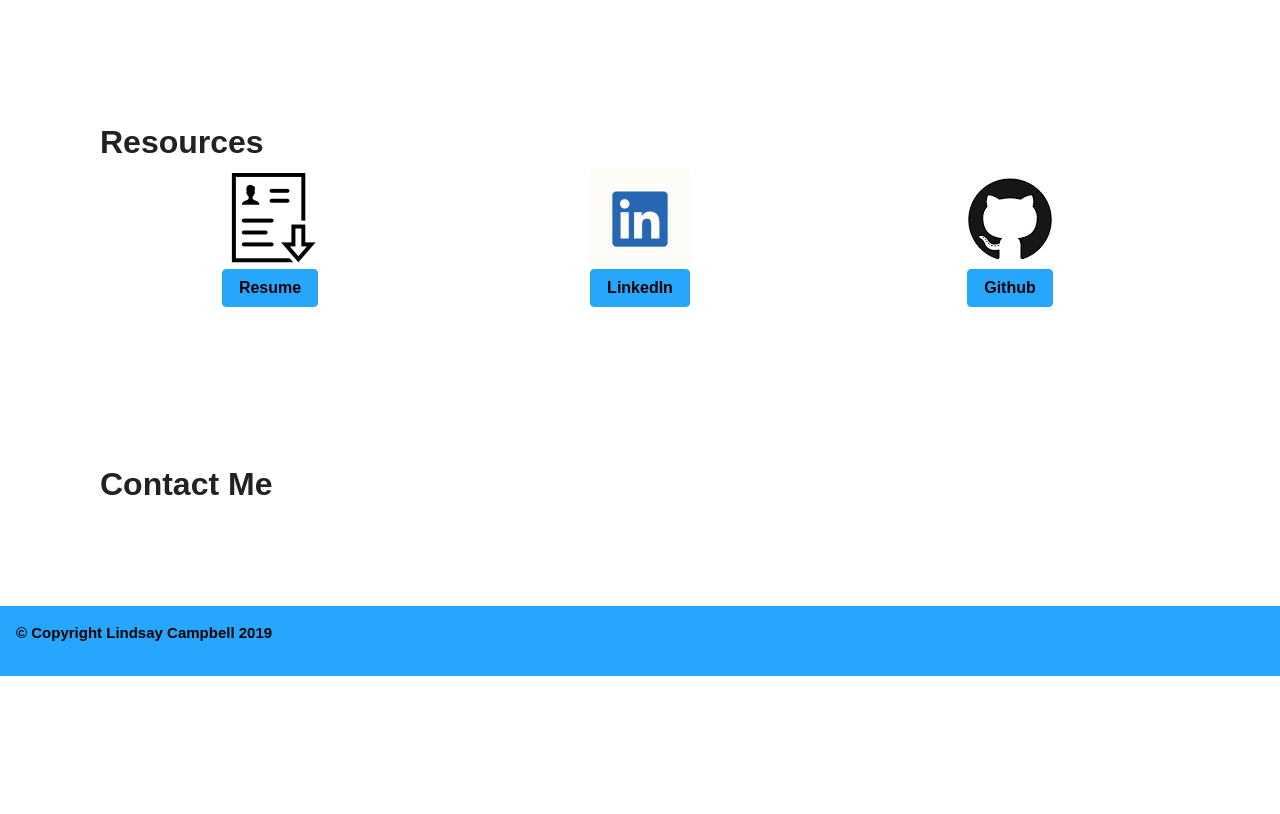
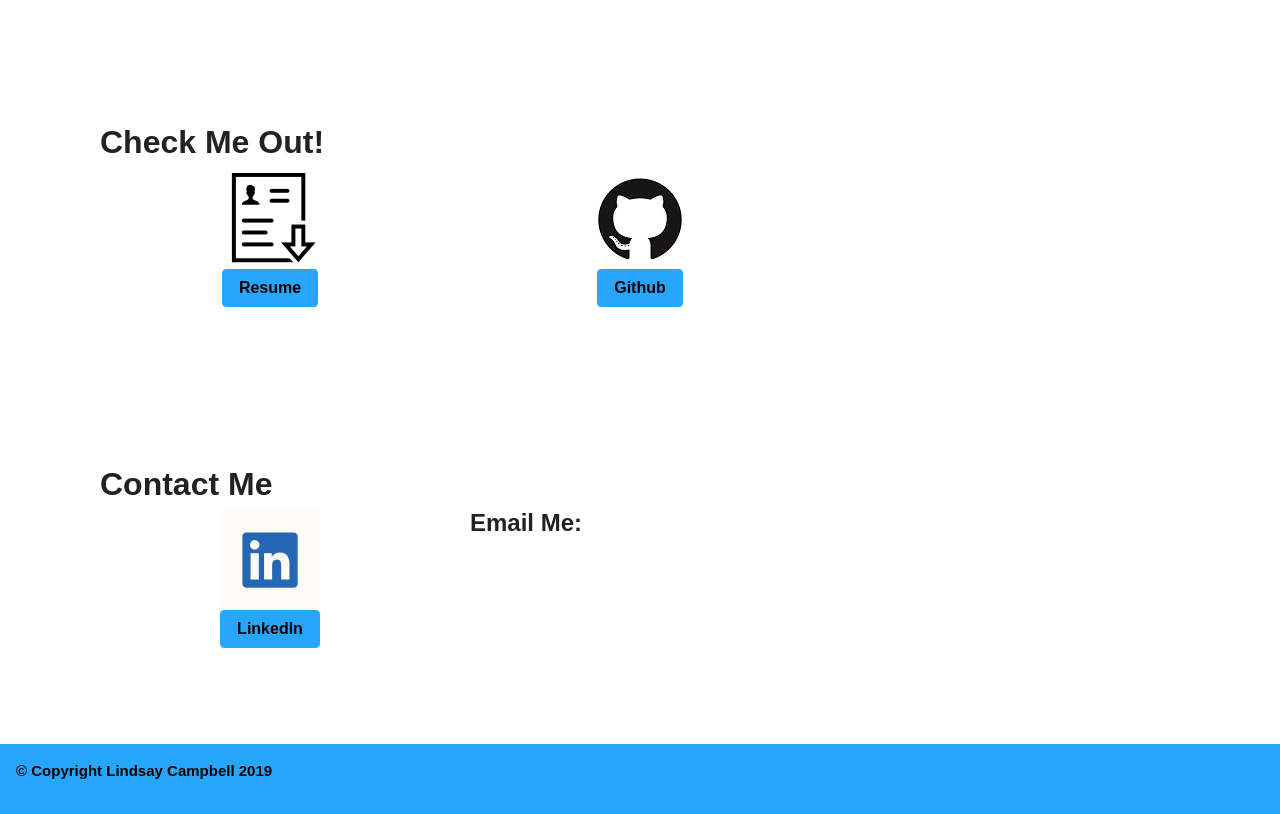
Before and after one commit to Lindca/Lindca.github.io, a React (Create React App) app: page / in a window 1280 px wide. Shown: the part 2400-3214 px from the top of the page. Before the commit the page ends 3076 px from the top, so only its background shows below. Built offline with nearby package versions, Linux system fonts and the light colour scheme; a web font is replaced by a local one.

Commit message:
adding links views

```diff
--- a/src/pages/Home.js
+++ b/src/pages/Home.js
@@ -204,17 +204,13 @@ class Home extends React.Component {
               <div className="links">
                 <Row>
                   <Col size="sm-12">
-                    <h2>Resources</h2>
+                    <h2>Check Me Out!</h2>
                   </Col>
                 </Row>
                 <Row>
                   <Col size="sm-4">
                     <img className="displayed" alt="" src="./images/resume.png" />
                     <Button className="displayed"><a target="_blank" href="https://docs.google.com/document/d/1yn1RRyRrK9FV0LVe3mS1tK8jOs4URB-kb7LtA4KA1Xc/edit?usp=sharing">Resume</a></Button>
-                  </Col>
-                  <Col size="sm-4">
-                    <img className="displayed" alt="" src="./images/linkedin.png" />
-                    <Button className="displayed"><a target="_blank" href="https://www.linkedin.com/in/lindsay-campbell-06517417b/">LinkedIn</a></Button>
                   </Col>
                   <Col size="sm-4">
                     <img className="displayed" alt="" src="./images/github.jpg" />
@@ -226,7 +222,20 @@ class Home extends React.Component {
           </Jumbotron>
           <Jumbotron fluid>
             <Container fluid>
-              <h2>Contact Me</h2>
+            <Row>
+                  <Col size="sm-12">
+                    <h2>Contact Me</h2>
+                  </Col>
+                </Row>
+                <Row>
+                  <Col size="sm-4">
+                    <img className="displayed" alt="" src="./images/linkedin.png" />
+                    <Button className="displayed"><a target="_blank" href="https://www.linkedin.com/in/lindsay-campbell-06517417b/">LinkedIn</a></Button>
+                  </Col>
+                  <Col size="sm-4">
+                      <h4>Email Me: </h4>
+                   </Col>
+                </Row>
             </Container>
           </Jumbotron>
         </div >
```
